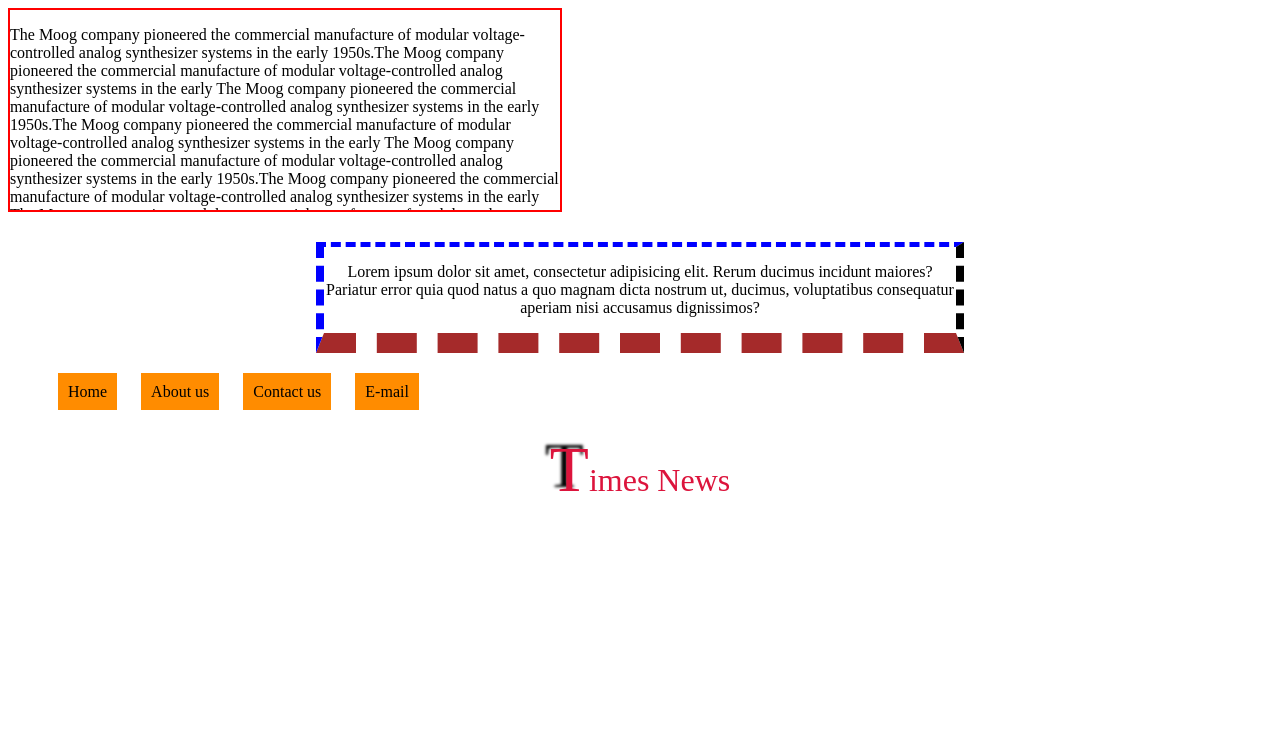
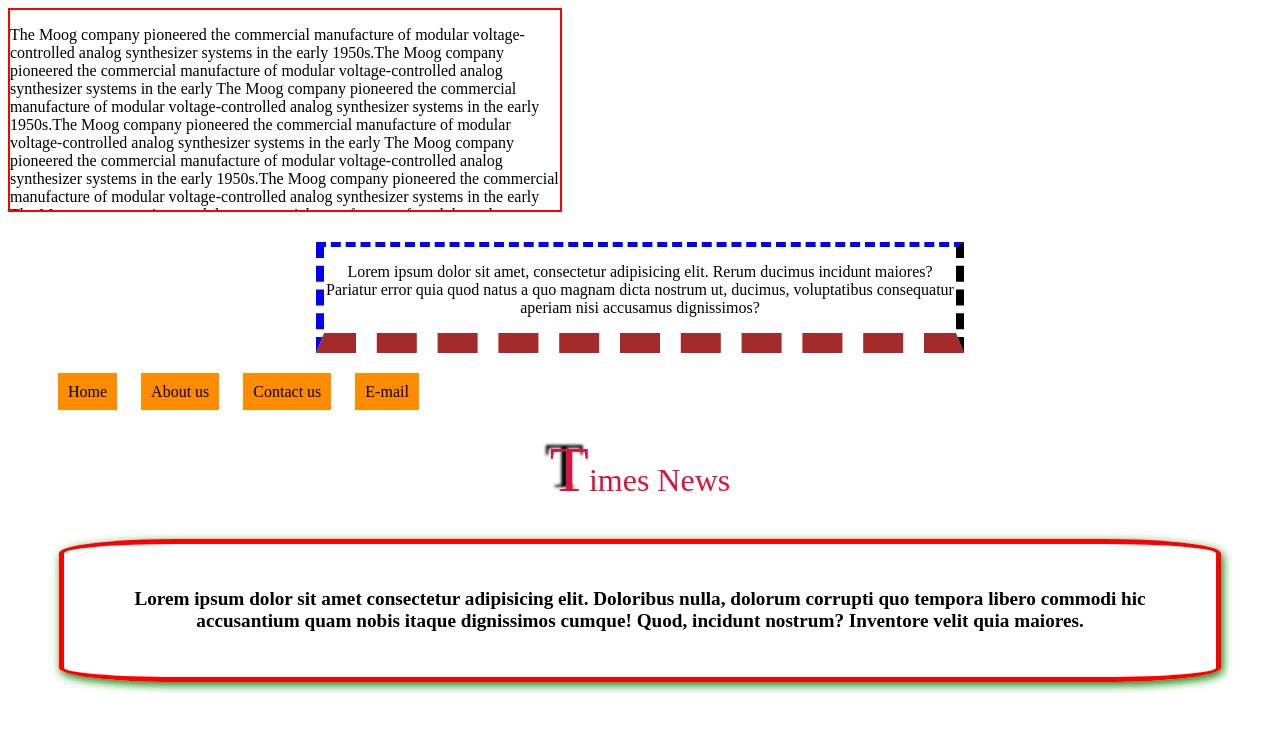
Before and after one commit to Daroowala/Boxes-Chapter, a plain HTML site: page index.html in a window 1280 px wide. Drawn offline with Linux system fonts and the light colour scheme.

Commit message:
border radius

```diff
--- a/index.html
+++ b/index.html
@@ -43,5 +43,9 @@
       <li>E-mail</li>
     </ul>
     <p class="tn">Times News</p>
+   <div class="pp1"><p>Lorem ipsum dolor sit amet consectetur adipisicing elit.
+      Doloribus nulla, dolorum corrupti quo tempora libero commodi
+      hic accusantium quam nobis itaque dignissimos cumque! Quod,
+      incidunt nostrum? Inventore velit quia maiores.</p></div>
   </body>
 </html>
--- a/style.css
+++ b/style.css
@@ -41,3 +41,13 @@ li {
 font-size: 200%;
 text-shadow: -5px -4px 3px black;
 }
+.pp1{
+  font-size: larger;
+  font-weight: 800;
+  border: 5px solid red;
+  text-align: center;
+  margin: 2% 4% 5% 4%;
+  padding: 2% 4% 2% 4%;
+  box-shadow: 2px 3px 10px green;
+  border-radius: 10%;
+}
```
